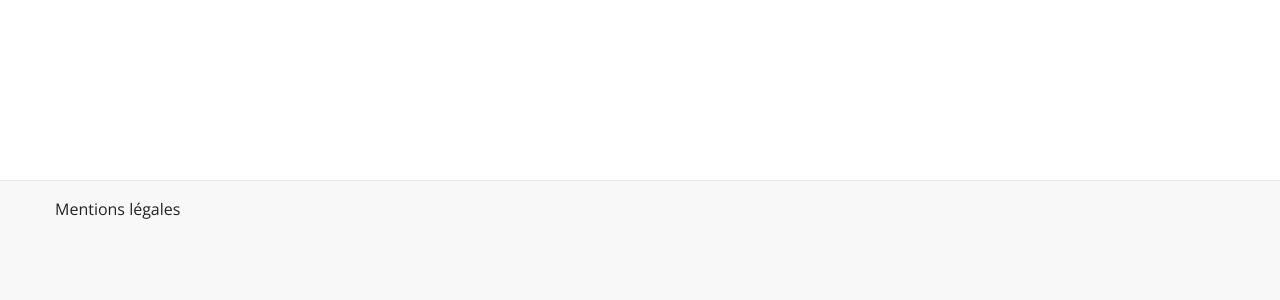
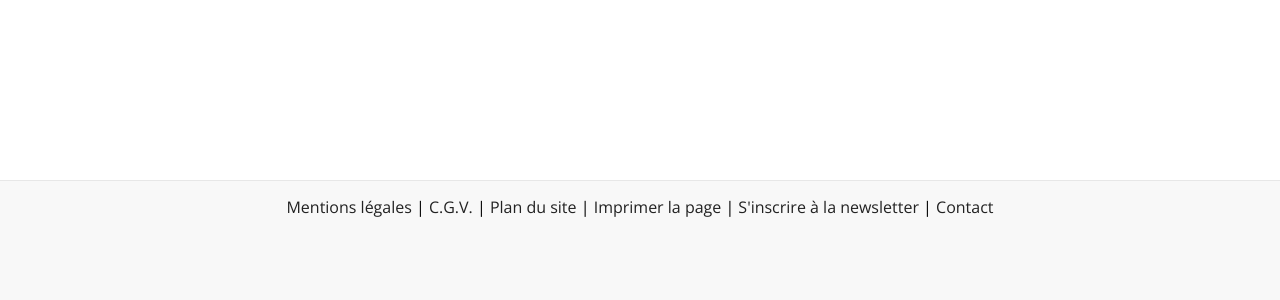
Before and after one commit to davidsnow75/lokisalle, a PHP site: page / in a window 1280 px wide. Shown: the part 474-774 px from the top of the page. Run offline with PHP 8.4, Linux system fonts and the light colour scheme; some libraries are stand-ins or nearby versions.

Commit message:
Mise en conformité avec cahier des charges

```diff
--- a/web/assets/stylesheet/lokisalle.css
+++ b/web/assets/stylesheet/lokisalle.css
@@ -413,3 +413,20 @@ form input[type="submit"] {
   padding-bottom: 15px;
   border-top: 1px solid #e7e7e7;
 }
+@media (min-width: 768px) {
+  .main-footer {
+    text-align: center;
+  }
+  .main-footer ul,
+  .main-footer li {
+    margin: 0;
+    padding: 0;
+  }
+  .main-footer li {
+    display: inline;
+    list-style-type: none;
+  }
+  .main-footer li:not(:last-child):after {
+    content: " | ";
+  }
+}
--- a/web/assets/stylesheet/lokisalle.less
+++ b/web/assets/stylesheet/lokisalle.less
@@ -175,4 +175,12 @@ form {
 .main-footer {
     .pdY(15px);
     border-top: 1px solid @clr02-medium;
+
+    @media (min-width: @sm-min) {
+      text-align: center;
+
+      ul, li { margin: 0; padding: 0; }
+      li { display: inline; list-style-type: none; }
+      li:not(:last-child):after { content: " | "; }
+    }
 }
--- a/web/views/_templates/footer.php
+++ b/web/views/_templates/footer.php
@@ -1,6 +1,13 @@
 <footer class="main-footer blc">
   <div class="ctn">
-    <div class="valign"><a href="#">Mentions légales</a></div>
+    <ul>
+      <li><a href="#">Mentions légales</a></li>
+      <li><a href="#">C.G.V.</a></li>
+      <li><a href="#">Plan du site</a></li>
+      <li><a href="#">Imprimer la page</a></li>
+      <li><a href="#">S'inscrire à la newsletter</a></li>
+      <li><a href="#">Contact</a></li>
+    </ul>
   </div>
 </footer>
 
```
